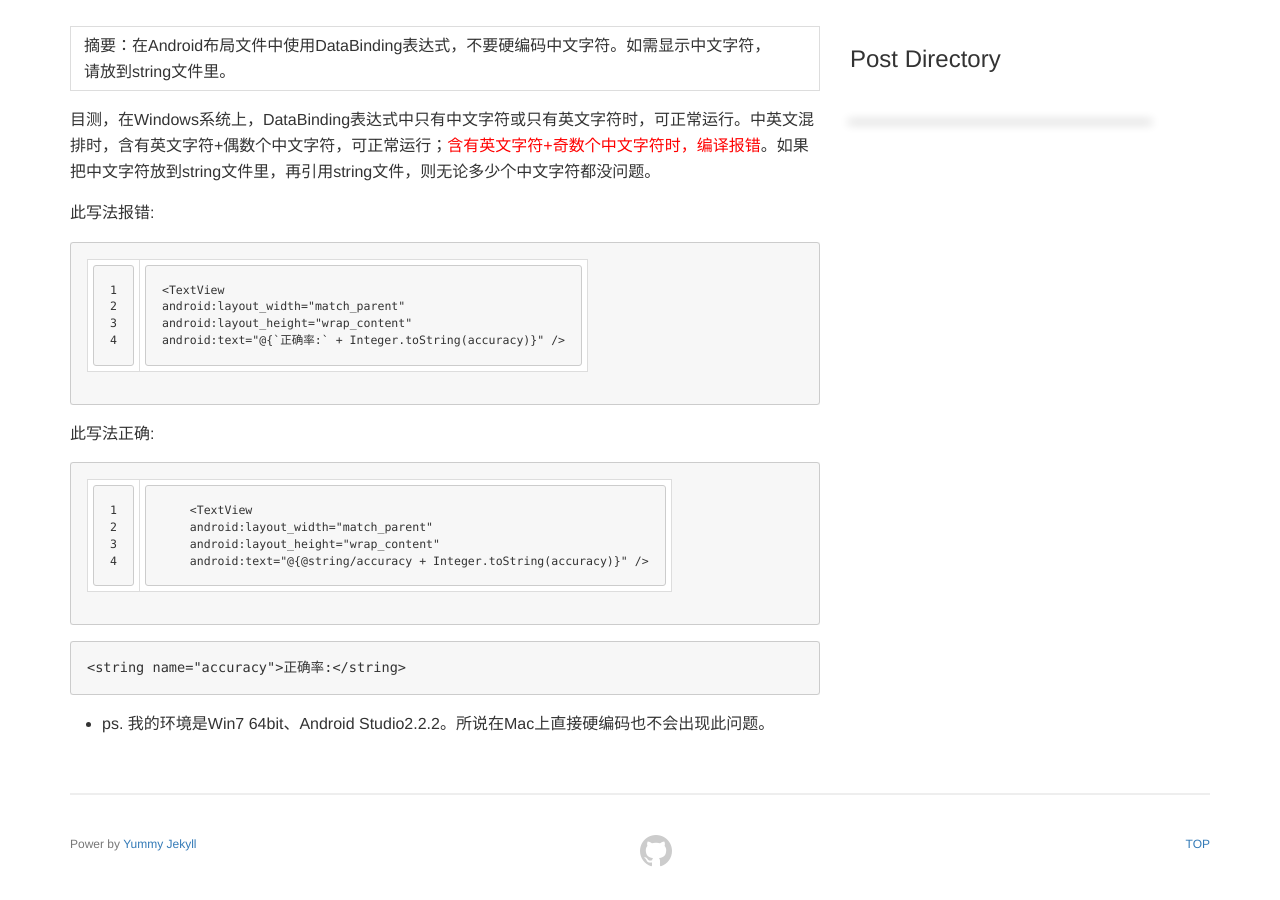
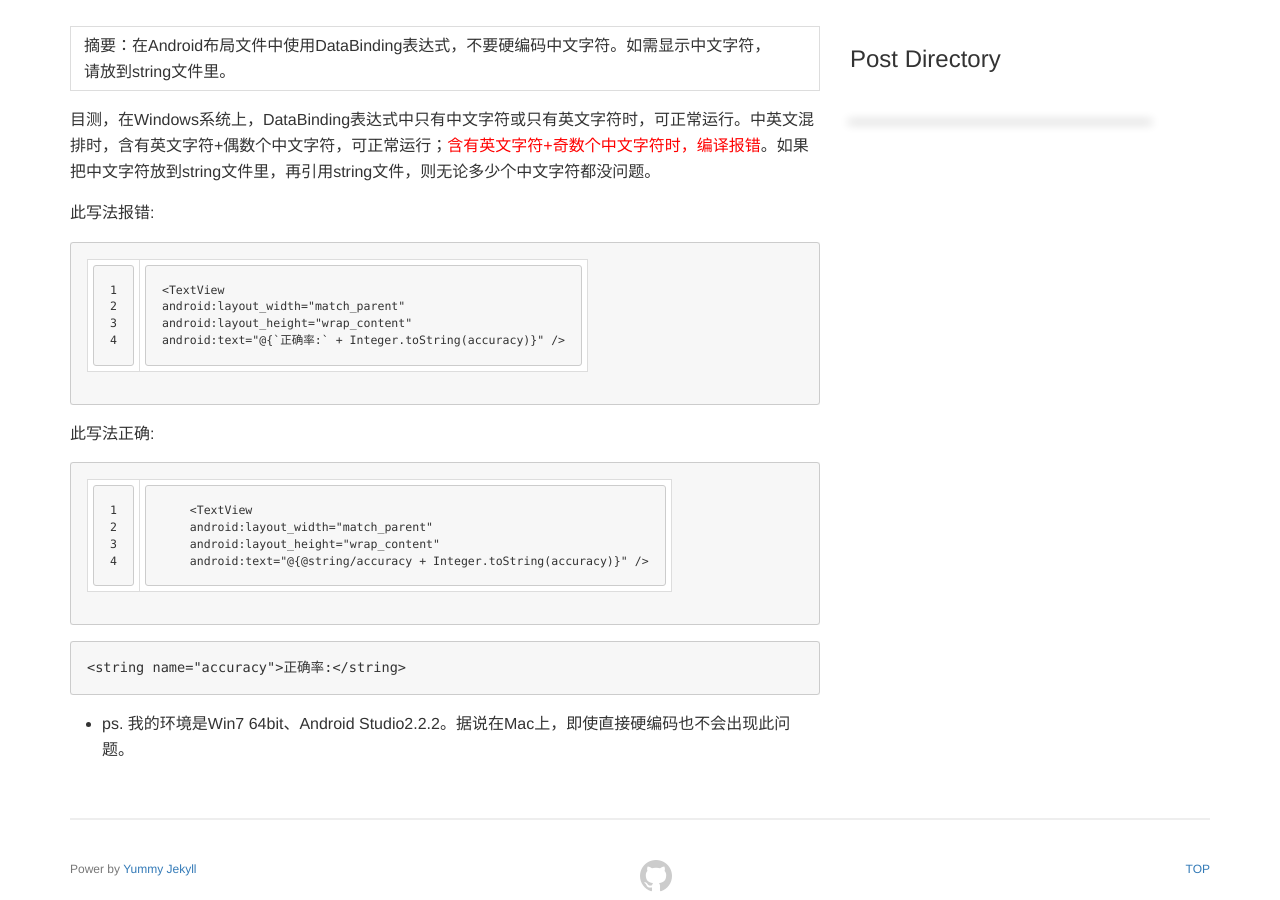
Before and after one commit to codeaftercode/codeaftercode.github.io, a Jekyll site: the page built from _posts/2017-03-02-Android-DataBinding-不要硬编码中文字符.markdown, in a window 1280 px wide and 900 px high, scrolled down 501 px. Built offline with Jekyll 4.4.1, drawn with Linux system fonts in a browser that asks for light colours; a script that is not in the unit is left out; before the commit the page ends 1376 px from its top, so only the background shows below that.

Commit message:
note 2017.03.02

```diff
--- a/_posts/2017-03-02-Android-DataBinding-不要硬编码中文字符.markdown
+++ b/_posts/2017-03-02-Android-DataBinding-不要硬编码中文字符.markdown
@@ -31,4 +31,4 @@ android:text="@{`正确率:` + Integer.toString(accuracy)}" />
 
 
 
-* ps. 我的环境是Win7 64bit、Android Studio2.2.2。所说在Mac上直接硬编码也不会出现此问题。
+* ps. 我的环境是Win7 64bit、Android Studio2.2.2。据说在Mac上，即使直接硬编码也不会出现此问题。
```
